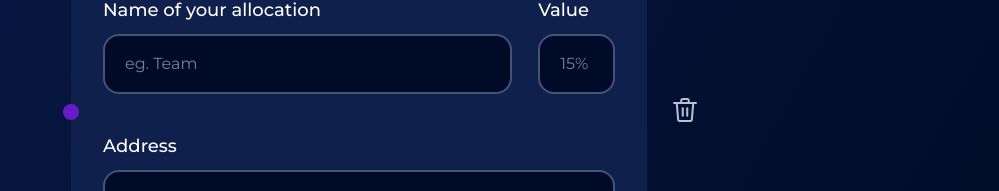
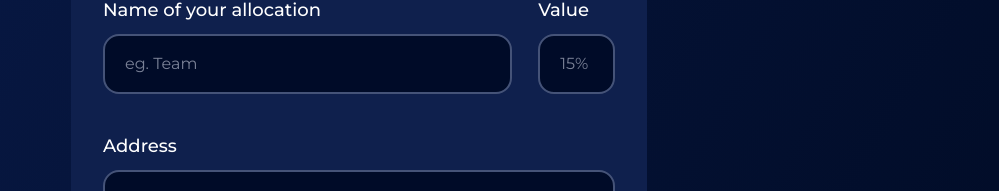
Before and after one commit to atomiklabs/deploycontracts.io, a Next.js app: page /tokenAllocation in a window 1280 px wide. Shown: the part 278-469 px from the top of the page, without its empty margins (281-1280 px from the left). Built offline with nearby package versions, Linux system fonts and the light colour scheme.

Commit message:
remove unused props

```diff
--- a/pages/tokenAllocation.tsx
+++ b/pages/tokenAllocation.tsx
@@ -4,7 +4,7 @@ import SecondaryButton from '@/components/buttons/SecondaryButton'
 import { useToken } from '@/utils/token'
 
 export default function tokenAllocation() {
-  const { allocations, counter, addAllocation, deleteAllocation } = useToken()
+  const { allocations, addAllocation } = useToken()
 
   return (
     <section className='mt-10'>
@@ -17,15 +17,7 @@ export default function tokenAllocation() {
           </p>
         </div>
         <div className='mt-[41px] flex flex-col gap-y-9'>
-          {allocations &&
-            allocations.map((x, i) => (
-              <AllocationCard
-                key={i}
-                hideDeleteButton={x === 0 ? false : true}
-                counter={counter}
-                deleteAllocation={deleteAllocation}
-              />
-            ))}
+          {allocations && allocations.map((x) => <AllocationCard key={x.id} cardId={x.id} colour={x.colour} />)}
           <SecondaryButton onClick={() => addAllocation()}>
             <div className='px-12 py-4'>Add new</div>
           </SecondaryButton>
```
